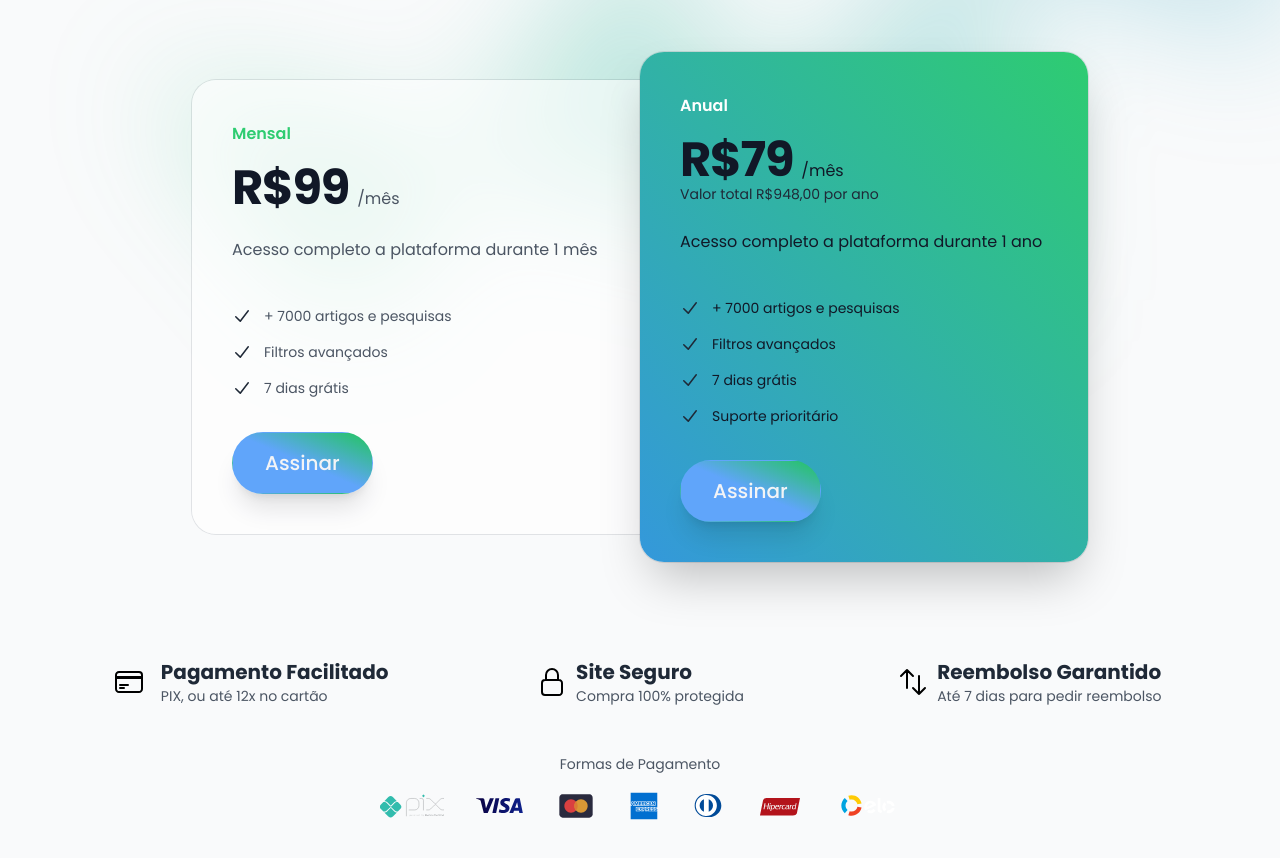
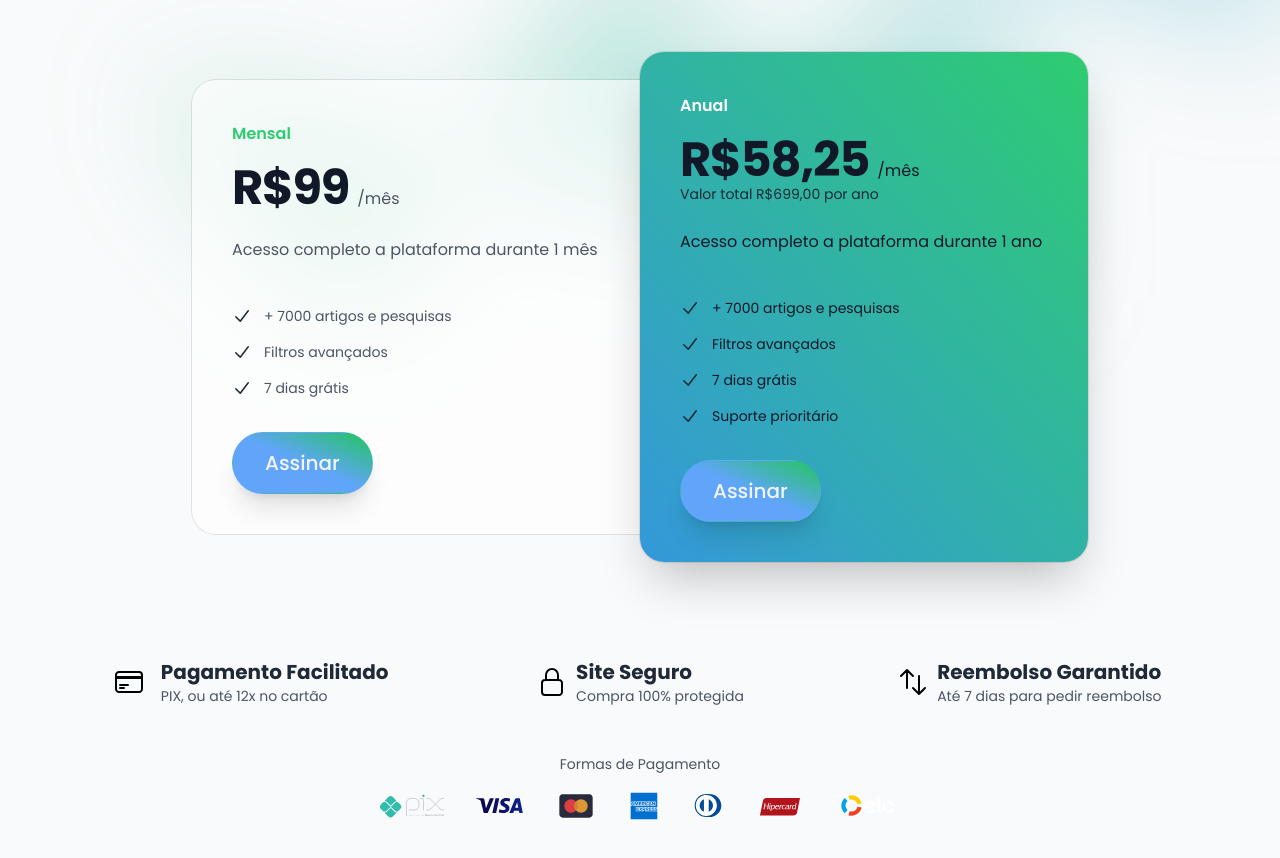
Before and after one commit to cannabizbrasil/cannadocs, a Next.js app: page / in a window 1280 px wide. Shown: the part 5600-6458 px from the top of the page. Built offline with nearby package versions, Linux system fonts and the light colour scheme; what next-hubspot would draw is missing.

Commit message:
Update price.tsx

```diff
--- a/src/components/price.tsx
+++ b/src/components/price.tsx
@@ -24,9 +24,9 @@ const tiers = [
         name: 'Anual',
         id: 'tier-enterprise',
         button: <ButtonAnual />,
-        priceMonthly: 'R$79',
+        priceMonthly: 'R$58,25',
         recorrency: '/mês',
-        total: 'Valor total R$948,00 por ano',
+        total: 'Valor total R$699,00 por ano',
         description: 'Acesso completo a plataforma durante 1 ano',
         features: [
             '+ 7000 artigos e pesquisas',
```
